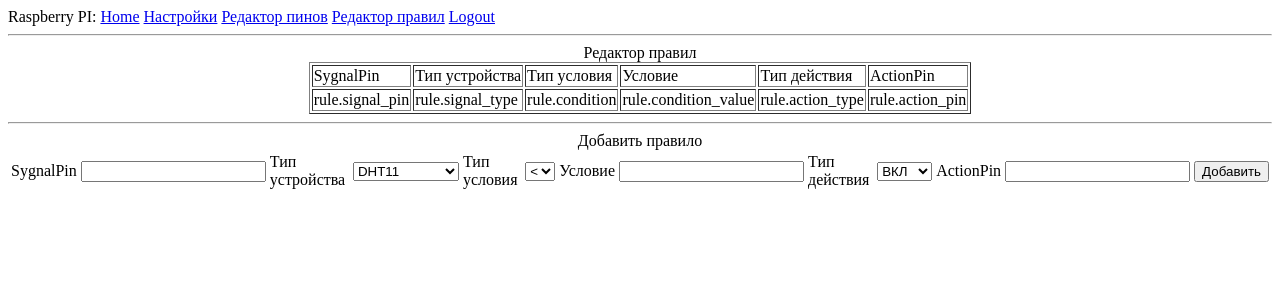
After one commit to dumono/myMajordomGPIO, a Flask app: page /edit_gpio_rules in a window 1280 px wide. The commit adds this page. Shown: the top 300 px of the page. Run offline with Flask 2, Linux system fonts and the light colour scheme; a user stored in the database is signed in; tables that the repository leaves empty hold one stand-in row (values such as "Sample post"); parts of the project's set-up code (start-up, migrations or seed data) failed here and were passed over; some libraries are stand-ins or nearby versions.

Commit message:
редактор правил

```diff
--- a/webapp/forms.py
+++ b/webapp/forms.py
@@ -1,5 +1,5 @@
 from flask_wtf import FlaskForm
-from wtforms import StringField, PasswordField, BooleanField, SubmitField
+from wtforms import StringField, PasswordField, BooleanField, SubmitField, IntegerField, SelectField
 from wtforms.validators import DataRequired
 
 class LoginForm(FlaskForm):
@@ -20,5 +20,13 @@ class GPIOTypesForm(FlaskForm):
 
 class GPIOEdit(FlaskForm):
     value = StringField('Тип', validators=[DataRequired()])
+    submit = SubmitField('Добавить')
 
+class GPIORulesForm(FlaskForm):
+    signal_pin = IntegerField('SygnalPin', validators=[DataRequired()])
+    signal_type = SelectField('Тип устройства', choices=[('dht11', 'DHT11'), ('switch', 'Выключатель')], validate_choice=True)
+    condition = SelectField('Тип условия', choices=[('min', '<'), ('max', '>'), ('eq', '=')], validate_choice=True)
+    condition_value = StringField('Условие', validators=[DataRequired()])
+    action_type = SelectField('Тип действия', choices=[('on', 'ВКЛ'), ('off', 'Выкл')], validate_choice=True)
+    action_pin = IntegerField('ActionPin', validators=[DataRequired()])
     submit = SubmitField('Добавить')
--- a/webapp/routes.py
+++ b/webapp/routes.py
@@ -1,9 +1,9 @@
 from webapp import app, db
 
 from flask import render_template, flash, redirect, url_for, request
-from webapp.forms import LoginForm, SettingsForm, GPIOTypesForm
+from webapp.forms import LoginForm, SettingsForm, GPIOTypesForm, GPIORulesForm
 from flask_login import current_user, login_user, logout_user, login_required
-from webapp.models import User, GlobalConf, GPIOTypes, GPIO_connect
+from webapp.models import User, GlobalConf, GPIOTypes, GPIO_connect, GpioRules
 from werkzeug.urls import url_parse
 
 
@@ -55,6 +55,7 @@ def settings():
         config = db.session.query(GlobalConf).all()
     return render_template('settings.html', title='Настройки', form=form, config=config)
 
+@login_required
 @app.route("/update", methods=["POST"])
 def update():
     updatekey = request.form.get("updatedkey")
@@ -80,6 +81,8 @@ def edit_gpio_types():
         gpio_TP = db.session.query(GPIOTypes).all()
     return render_template("edit_gpio_types.html", gpio_TP=gpio_TP, form=form )
 
+
+@login_required
 @app.route("/gpio_uptd", methods=["POST"])
 def gpio_uptd():
     gpio_type = request.form.get("gpio_type")
@@ -110,3 +113,18 @@ def edit_gpio():
 #    print(gpc)
 #    print(gpio_TP)
     return render_template('edit_GPIO.html', gpio_TP=gpio_TP, gpc=gpc)
+
+@app.route('/edit_gpio_rules', methods=['GET','POST'])
+@login_required
+def edit_gpio_rules():
+    rules = db.session.query(GpioRules).all()
+    form = GPIORulesForm()
+    if request.method == 'POST':
+        rule = GpioRules(signal_pin=form.signal_pin.data, signal_type=form.signal_type.data,
+                         condition=form.condition.data, condition_value=form.condition_value.data,
+                         action_type=form.action_type.data, action_pin=form.action_pin.data)
+        db.session.add(rule)
+        db.session.commit()
+        flash('Значение добавлено')
+        return redirect(url_for('edit_gpio_types'))
+    return render_template('edit_rules.html', rules=rules, form=form)
--- a/webapp/templates/base.html
+++ b/webapp/templates/base.html
@@ -13,6 +13,7 @@
         <a href="{{ url_for('index') }}">Home</a>
         <a href="{{ url_for('settings') }}">Настройки</a>
         <a href="{{ url_for('edit_gpio') }}">Редактор пинов</a>
+        <a href="{{ url_for('edit_gpio_rules') }}">Редактор правил</a>
         {% if current_user.is_anonymous %}
         <a href="{{ url_for('login') }}">Login</a>
         {% else %}
--- a/webapp/templates/edit_gpio_types.html
+++ b/webapp/templates/edit_gpio_types.html
@@ -9,11 +9,7 @@
         </tr>
         {% for tp in gpio_TP %}
         <tr>
-          <form method="POST" action="./update_gpio_types">
             <td><input type="text" value="{{ tp.gpioType }}" name="updatedtp"></td>
-            <td><input type="submit" value="Update"></td>
-              <td><input type="submit" value="Delete"></td>
-          </form>
         </tr>
         {% endfor %}
     </table>
--- /dev/null
+++ b/webapp/templates/edit_rules.html
@@ -0,0 +1,76 @@
+{% extends "base.html" %}
+
+{% block content %}
+<center>Редактор правил</center>
+<center>
+    <table border="1">
+        <tr>
+            <td>SygnalPin</td>
+            <td>Тип устройства</td>
+            <td>Тип условия</td>
+            <td>Условие</td>
+            <td>Тип действия</td>
+            <td>ActionPin</td>
+        </tr>
+        <tr>
+            {% for rule in rules %}
+            <td>rule.signal_pin</td>
+            <td>rule.signal_type</td>
+            <td>rule.condition</td>
+            <td>rule.condition_value</td>
+            <td>rule.action_type</td>
+            <td>rule.action_pin</td>
+            {% endfor %}
+        </tr>
+    </table>
+</center>
+<hr>
+<center>
+    Добавить правило
+</center>
+<center>
+    <form action="" method="post"  novalidate>
+    <table>
+        <tr>
+            <td>
+                {{ form.signal_pin.label }}
+            </td>
+            <td>
+                {{ form.signal_pin }}
+            </td>
+            <td>
+                {{ form.signal_type.label }}
+            </td>
+            <td>
+                {{ form.signal_type }}
+            </td>
+            <td>
+                {{ form.condition.label }}
+            </td>
+            <td>
+                {{ form.condition }}
+            </td>
+            <td>
+                {{ form.condition_value.label }}
+            </td>
+            <td>
+                {{ form.condition_value }}
+            </td>
+            <td>
+                {{ form.action_type.label }}
+            </td>
+            <td>
+                {{ form.action_type }}
+            </td>
+            <td>
+                {{ form.action_pin.label }}
+            </td>
+            <td>
+                {{ form.action_pin }}
+            </td>
+            <td>{{ form.submit }} </td>
+        </tr>
+    </table>
+    </form>
+</center>
+{% endblock %}
```
Also changed, not shown: webapp/models.py (+10 -1 lines).
